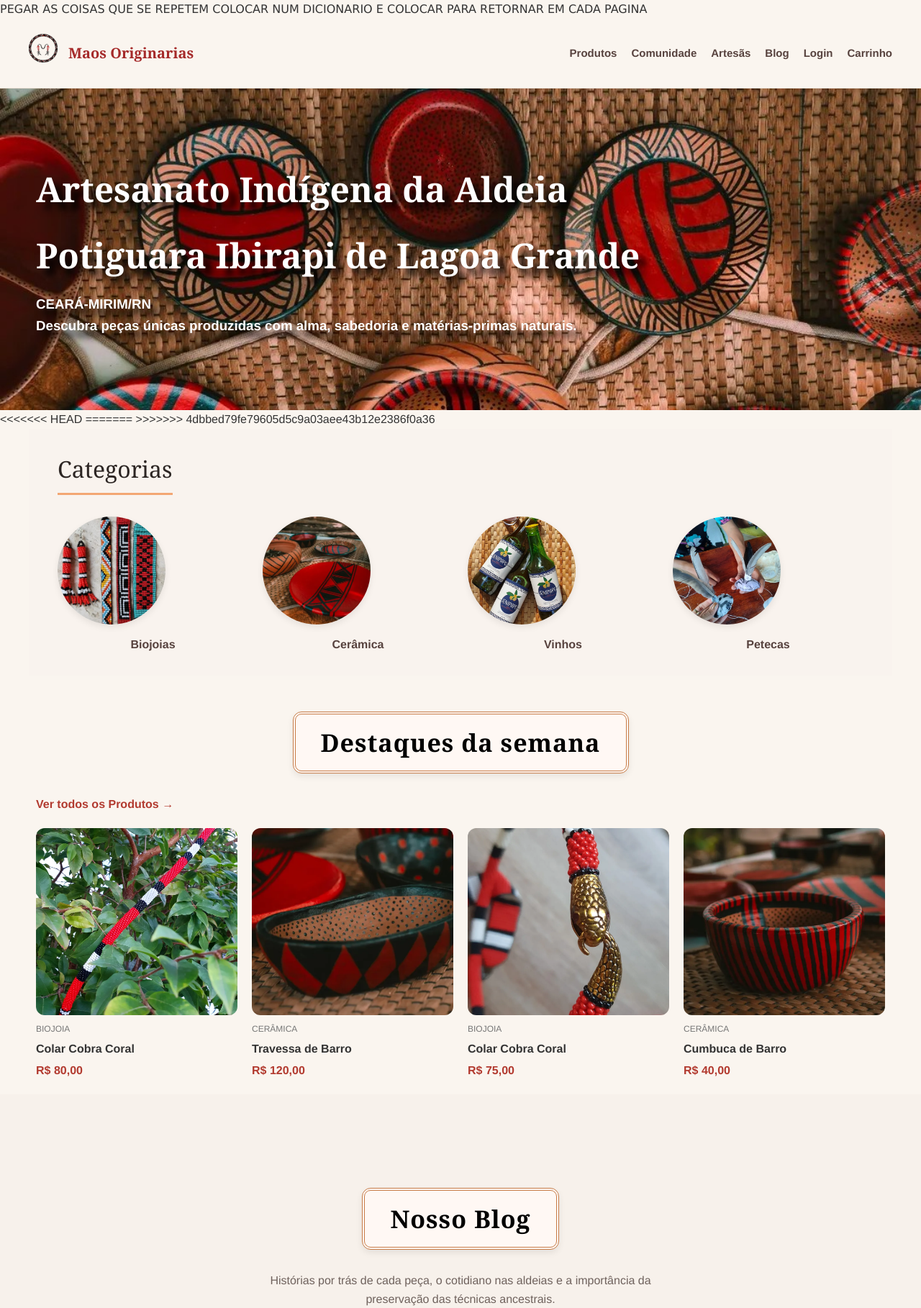
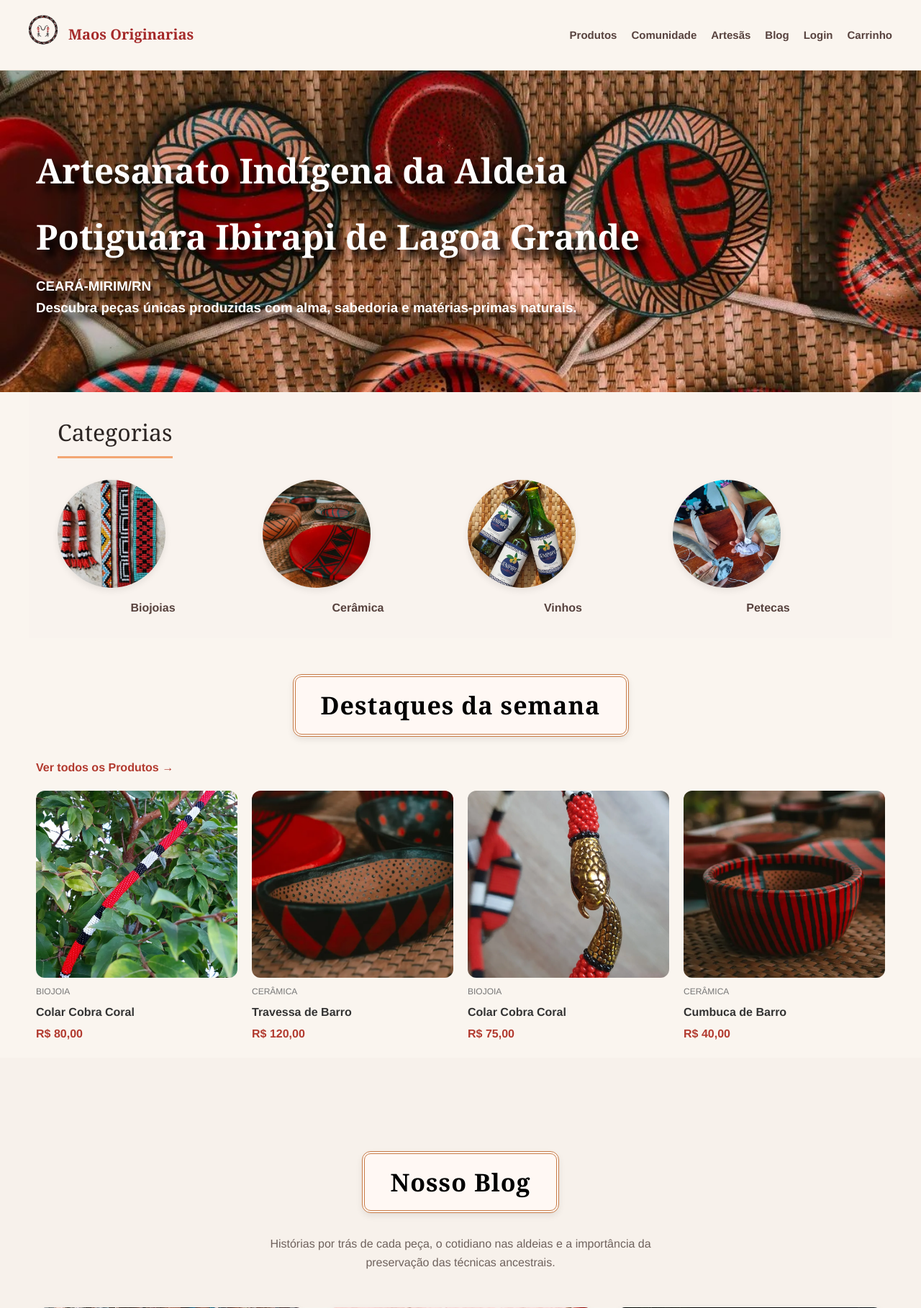
Before and after one commit to 13rafaela/maosoriginarias, a Django app: page /maos_originarias/ in a window 1280 px wide. Shown: the top 1818 px of the page at 72% size. Run offline with Django 5.2, Linux system fonts and the light colour scheme.

Commit message:
edição com contexto djang
Removed unnecessary comments and merge conflict markers from home.html.

```diff
--- a/maos_originarias/templates/home.html
+++ b/maos_originarias/templates/home.html
@@ -1,4 +1,3 @@
-PEGAR AS COISAS QUE SE REPETEM COLOCAR NUM DICIONARIO E COLOCAR PARA RETORNAR EM CADA PAGINA
 {% extends 'base.html' %}
 {% load static %}
 
@@ -51,13 +50,6 @@ Home
         </div>
     </div>
 
-
-
-<<<<<<< HEAD
-
-=======
-
->>>>>>> 4dbbed79fe79605d5c9a03aee43b12e2386f0a36
 
     <div class="categorias-faixa">
 
```
